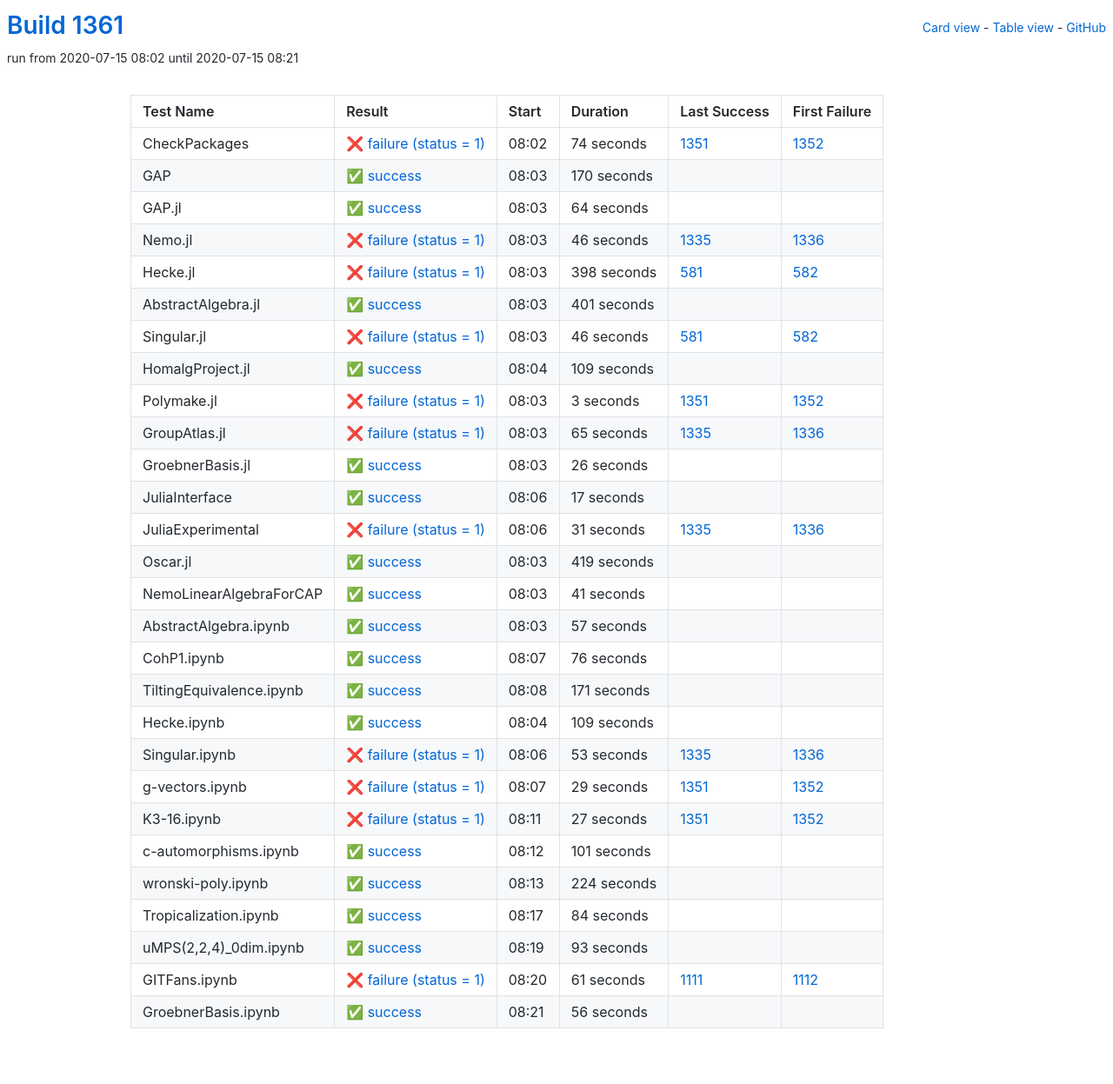
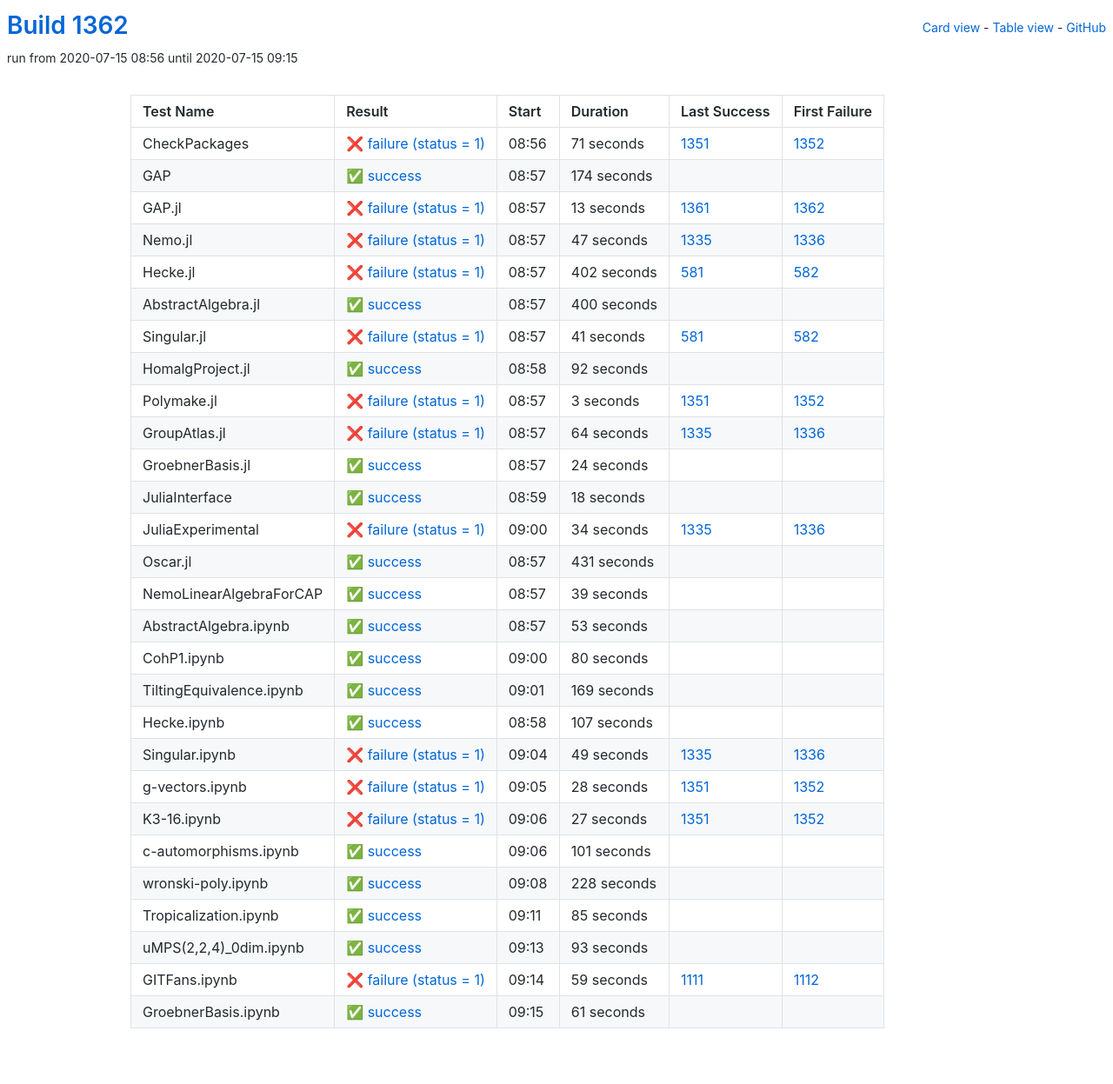
Before and after one commit to oscar-system/oscar-ci-status-1.4, a Jekyll site: the page built from table.html, in a window 1280 px wide. Shown: the whole page at 87% size. Built offline with Jekyll 4.4.1, drawn with Linux system fonts in a browser that asks for light colours.

Commit message:
Build #1362

```diff
--- a/_data/ci.yml
+++ b/_data/ci.yml
@@ -1,6 +1,6 @@
 ---
-build: 1361
-build_url: https://oscarci.mathematik.uni-kl.de/job/oscar-julia-1.4/1361/
+build: 1362
+build_url: https://oscarci.mathematik.uni-kl.de/job/oscar-julia-1.4/1362/
 job: oscar-julia-1.4
 organization: oscar-system
 repo: oscar-ci-status-1.4
@@ -8,104 +8,104 @@ repourl: https://github.com/oscar-system/oscar-ci-status-1.4
 tests:
 - name: CheckPackages
   id: checkpackages
-  log: https://oscarci.mathematik.uni-kl.de/job/oscar-julia-1.4/1361/artifact/logs/build-1361/CheckPackages.log
-  start: 2020-07-15 08:02
+  log: https://oscarci.mathematik.uni-kl.de/job/oscar-julia-1.4/1362/artifact/logs/build-1362/CheckPackages.log
+  start: 2020-07-15 08:56
   success: false
   exitcode: 1
   status: failure
-  duration: 74
+  duration: 71
   last_success: 1351
   last_success_url: https://oscarci.mathematik.uni-kl.de/job/oscar-julia-1.4/1351/
   first_failure: 1352
   first_failure_url: https://oscarci.mathematik.uni-kl.de/job/oscar-julia-1.4/1352/
 - name: GAP
   id: gap
-  log: https://oscarci.mathematik.uni-kl.de/job/oscar-julia-1.4/1361/artifact/logs/build-1361/GAP.log
-  start: 2020-07-15 08:03
+  log: https://oscarci.mathematik.uni-kl.de/job/oscar-julia-1.4/1362/artifact/logs/build-1362/GAP.log
+  start: 2020-07-15 08:57
   success: true
   exitcode: 0
   status: success
-  duration: 170
+  duration: 174
   last_success: false
   last_success_url:
   first_failure: false
   first_failure_url:
 - name: GAP.jl
   id: gap-jl
-  log: https://oscarci.mathematik.uni-kl.de/job/oscar-julia-1.4/1361/artifact/logs/build-1361/GAP.jl.log
-  start: 2020-07-15 08:03
-  success: true
-  exitcode: 0
-  status: success
-  duration: 64
-  last_success: false
-  last_success_url:
-  first_failure: false
-  first_failure_url:
-- name: Nemo.jl
-  id: nemo-jl
-  log: https://oscarci.mathematik.uni-kl.de/job/oscar-julia-1.4/1361/artifact/logs/build-1361/Nemo.jl.log
-  start: 2020-07-15 08:03
+  log: https://oscarci.mathematik.uni-kl.de/job/oscar-julia-1.4/1362/artifact/logs/build-1362/GAP.jl.log
+  start: 2020-07-15 08:57
   success: false
   exitcode: 1
   status: failure
-  duration: 46
+  duration: 13
+  last_success: 1361
+  last_success_url: https://oscarci.mathematik.uni-kl.de/job/oscar-julia-1.4/1361/
+  first_failure: 1362
+  first_failure_url: https://oscarci.mathematik.uni-kl.de/job/oscar-julia-1.4/1362/
+- name: Nemo.jl
+  id: nemo-jl
+  log: https://oscarci.mathematik.uni-kl.de/job/oscar-julia-1.4/1362/artifact/logs/build-1362/Nemo.jl.log
+  start: 2020-07-15 08:57
+  success: false
+  exitcode: 1
+  status: failure
+  duration: 47
   last_success: 1335
   last_success_url: https://oscarci.mathematik.uni-kl.de/job/oscar-julia-1.4/1335/
   first_failure: 1336
   first_failure_url: https://oscarci.mathematik.uni-kl.de/job/oscar-julia-1.4/1336/
 - name: Hecke.jl
   id: hecke-jl
-  log: https://oscarci.mathematik.uni-kl.de/job/oscar-julia-1.4/1361/artifact/logs/build-1361/Hecke.jl.log
-  start: 2020-07-15 08:03
+  log: https://oscarci.mathematik.uni-kl.de/job/oscar-julia-1.4/1362/artifact/logs/build-1362/Hecke.jl.log
+  start: 2020-07-15 08:57
   success: false
   exitcode: 1
   status: failure
-  duration: 398
+  duration: 402
   last_success: 581
   last_success_url: https://oscarci.mathematik.uni-kl.de/job/oscar-julia-1.4/581/
   first_failure: 582
   first_failure_url: https://oscarci.mathematik.uni-kl.de/job/oscar-julia-1.4/582/
 - name: AbstractAlgebra.jl
   id: abstractalgebra-jl
-  log: https://oscarci.mathematik.uni-kl.de/job/oscar-julia-1.4/1361/artifact/logs/build-1361/AbstractAlgebra.jl.log
-  start: 2020-07-15 08:03
+  log: https://oscarci.mathematik.uni-kl.de/job/oscar-julia-1.4/1362/artifact/logs/build-1362/AbstractAlgebra.jl.log
+  start: 2020-07-15 08:57
   success: true
   exitcode: 0
   status: success
-  duration: 401
+  duration: 400
   last_success: false
   last_success_url:
   first_failure: false
   first_failure_url:
 - name: Singular.jl
   id: singular-jl
-  log: https://oscarci.mathematik.uni-kl.de/job/oscar-julia-1.4/1361/artifact/logs/build-1361/Singular.jl.log
-  start: 2020-07-15 08:03
+  log: https://oscarci.mathematik.uni-kl.de/job/oscar-julia-1.4/1362/artifact/logs/build-1362/Singular.jl.log
+  start: 2020-07-15 08:57
   success: false
   exitcode: 1
   status: failure
-  duration: 46
+  duration: 41
   last_success: 581
   last_success_url: https://oscarci.mathematik.uni-kl.de/job/oscar-julia-1.4/581/
   first_failure: 582
   first_failure_url: https://oscarci.mathematik.uni-kl.de/job/oscar-julia-1.4/582/
 - name: HomalgProject.jl
   id: homalgproject-jl
-  log: https://oscarci.mathematik.uni-kl.de/job/oscar-julia-1.4/1361/artifact/logs/build-1361/HomalgProject.jl.log
-  start: 2020-07-15 08:04
+  log: https://oscarci.mathematik.uni-kl.de/job/oscar-julia-1.4/1362/artifact/logs/build-1362/HomalgProject.jl.log
+  start: 2020-07-15 08:58
   success: true
   exitcode: 0
   status: success
-  duration: 109
+  duration: 92
   last_success: false
   last_success_url:
   first_failure: false
   first_failure_url:
 - name: Polymake.jl
   id: polymake-jl
-  log: https://oscarci.mathematik.uni-kl.de/job/oscar-julia-1.4/1361/artifact/logs/build-1361/Polymake.jl.log
-  start: 2020-07-15 08:03
+  log: https://oscarci.mathematik.uni-kl.de/job/oscar-julia-1.4/1362/artifact/logs/build-1362/Polymake.jl.log
+  start: 2020-07-15 08:57
   success: false
   exitcode: 1
   status: failure
@@ -116,152 +116,152 @@ tests:
   first_failure_url: https://oscarci.mathematik.uni-kl.de/job/oscar-julia-1.4/1352/
 - name: GroupAtlas.jl
   id: groupatlas-jl
-  log: https://oscarci.mathematik.uni-kl.de/job/oscar-julia-1.4/1361/artifact/logs/build-1361/GroupAtlas.jl.log
-  start: 2020-07-15 08:03
+  log: https://oscarci.mathematik.uni-kl.de/job/oscar-julia-1.4/1362/artifact/logs/build-1362/GroupAtlas.jl.log
+  start: 2020-07-15 08:57
   success: false
   exitcode: 1
   status: failure
-  duration: 65
+  duration: 64
   last_success: 1335
   last_success_url: https://oscarci.mathematik.uni-kl.de/job/oscar-julia-1.4/1335/
   first_failure: 1336
   first_failure_url: https://oscarci.mathematik.uni-kl.de/job/oscar-julia-1.4/1336/
 - name: GroebnerBasis.jl
   id: groebnerbasis-jl
-  log: https://oscarci.mathematik.uni-kl.de/job/oscar-julia-1.4/1361/artifact/logs/build-1361/GroebnerBasis.jl.log
-  start: 2020-07-15 08:03
+  log: https://oscarci.mathematik.uni-kl.de/job/oscar-julia-1.4/1362/artifact/logs/build-1362/GroebnerBasis.jl.log
+  start: 2020-07-15 08:57
   success: true
   exitcode: 0
   status: success
-  duration: 26
+  duration: 24
   last_success: false
   last_success_url:
   first_failure: false
   first_failure_url:
 - name: JuliaInterface
   id: juliainterface
-  log: https://oscarci.mathematik.uni-kl.de/job/oscar-julia-1.4/1361/artifact/logs/build-1361/JuliaInterface.log
-  start: 2020-07-15 08:06
+  log: https://oscarci.mathematik.uni-kl.de/job/oscar-julia-1.4/1362/artifact/logs/build-1362/JuliaInterface.log
+  start: 2020-07-15 08:59
   success: true
   exitcode: 0
   status: success
-  duration: 17
+  duration: 18
   last_success: false
   last_success_url:
   first_failure: false
   first_failure_url:
 - name: JuliaExperimental
   id: juliaexperimental
-  log: https://oscarci.mathematik.uni-kl.de/job/oscar-julia-1.4/1361/artifact/logs/build-1361/JuliaExperimental.log
-  start: 2020-07-15 08:06
+  log: https://oscarci.mathematik.uni-kl.de/job/oscar-julia-1.4/1362/artifact/logs/build-1362/JuliaExperimental.log
+  start: 2020-07-15 09:00
   success: false
   exitcode: 1
   status: failure
-  duration: 31
+  duration: 34
   last_success: 1335
   last_success_url: https://oscarci.mathematik.uni-kl.de/job/oscar-julia-1.4/1335/
   first_failure: 1336
   first_failure_url: https://oscarci.mathematik.uni-kl.de/job/oscar-julia-1.4/1336/
 - name: Oscar.jl
   id: oscar-jl
-  log: https://oscarci.mathematik.uni-kl.de/job/oscar-julia-1.4/1361/artifact/logs/build-1361/Oscar.jl.log
-  start: 2020-07-15 08:03
+  log: https://oscarci.mathematik.uni-kl.de/job/oscar-julia-1.4/1362/artifact/logs/build-1362/Oscar.jl.log
+  start: 2020-07-15 08:57
   success: true
   exitcode: 0
   status: success
-  duration: 419
+  duration: 431
   last_success: false
   last_success_url:
   first_failure: false
   first_failure_url:
 - name: NemoLinearAlgebraForCAP
   id: nemolinearalgebraforcap
-  log: https://oscarci.mathematik.uni-kl.de/job/oscar-julia-1.4/1361/artifact/logs/build-1361/NemoLinearAlgebraForCAP.log
-  start: 2020-07-15 08:03
+  log: https://oscarci.mathematik.uni-kl.de/job/oscar-julia-1.4/1362/artifact/logs/build-1362/NemoLinearAlgebraForCAP.log
+  start: 2020-07-15 08:57
   success: true
   exitcode: 0
   status: success
-  duration: 41
+  duration: 39
   last_success: false
   last_success_url:
   first_failure: false
   first_failure_url:
 - name: AbstractAlgebra.ipynb
   id: abstractalgebra-ipynb
-  log: https://oscarci.mathematik.uni-kl.de/job/oscar-julia-1.4/1361/artifact/logs/build-1361/AbstractAlgebra.ipynb.log
-  start: 2020-07-15 08:03
+  log: https://oscarci.mathematik.uni-kl.de/job/oscar-julia-1.4/1362/artifact/logs/build-1362/AbstractAlgebra.ipynb.log
+  start: 2020-07-15 08:57
   success: true
   exitcode: 0
   status: success
-  duration: 57
+  duration: 53
   last_success: false
   last_success_url:
   first_failure: false
   first_failure_url:
 - name: CohP1.ipynb
   id: cohp1-ipynb
-  log: https://oscarci.mathematik.uni-kl.de/job/oscar-julia-1.4/1361/artifact/logs/build-1361/CohP1.ipynb.log
-  start: 2020-07-15 08:07
+  log: https://oscarci.mathematik.uni-kl.de/job/oscar-julia-1.4/1362/artifact/logs/build-1362/CohP1.ipynb.log
+  start: 2020-07-15 09:00
   success: true
   exitcode: 0
   status: success
-  duration: 76
+  duration: 80
   last_success: false
   last_success_url:
   first_failure: false
   first_failure_url:
 - name: TiltingEquivalence.ipynb
   id: tiltingequivalence-ipynb
-  log: https://oscarci.mathematik.uni-kl.de/job/oscar-julia-1.4/1361/artifact/logs/build-1361/TiltingEquivalence.ipynb.log
-  start: 2020-07-15 08:08
+  log: https://oscarci.mathematik.uni-kl.de/job/oscar-julia-1.4/1362/artifact/logs/build-1362/TiltingEquivalence.ipynb.log
+  start: 2020-07-15 09:01
   success: true
   exitcode: 0
   status: success
-  duration: 171
+  duration: 169
   last_success: false
   last_success_url:
   first_failure: false
   first_failure_url:
 - name: Hecke.ipynb
   id: hecke-ipynb
-  log: https://oscarci.mathematik.uni-kl.de/job/oscar-julia-1.4/1361/artifact/logs/build-1361/Hecke.ipynb.log
-  start: 2020-07-15 08:04
+  log: https://oscarci.mathematik.uni-kl.de/job/oscar-julia-1.4/1362/artifact/logs/build-1362/Hecke.ipynb.log
+  start: 2020-07-15 08:58
   success: true
   exitcode: 0
   status: success
-  duration: 109
+  duration: 107
   last_success: false
   last_success_url:
   first_failure: false
   first_failure_url:
 - name: Singular.ipynb
   id: singular-ipynb
-  log: https://oscarci.mathematik.uni-kl.de/job/oscar-julia-1.4/1361/artifact/logs/build-1361/Singular.ipynb.log
-  start: 2020-07-15 08:06
+  log: https://oscarci.mathematik.uni-kl.de/job/oscar-julia-1.4/1362/artifact/logs/build-1362/Singular.ipynb.log
+  start: 2020-07-15 09:04
   success: false
   exitcode: 1
   status: failure
-  duration: 53
+  duration: 49
   last_success: 1335
   last_success_url: https://oscarci.mathematik.uni-kl.de/job/oscar-julia-1.4/1335/
   first_failure: 1336
   first_failure_url: https://oscarci.mathematik.uni-kl.de/job/oscar-julia-1.4/1336/
 - name: g-vectors.ipynb
   id: g-vectors-ipynb
-  log: https://oscarci.mathematik.uni-kl.de/job/oscar-julia-1.4/1361/artifact/logs/build-1361/g-vectors.ipynb.log
-  start: 2020-07-15 08:07
+  log: https://oscarci.mathematik.uni-kl.de/job/oscar-julia-1.4/1362/artifact/logs/build-1362/g-vectors.ipynb.log
+  start: 2020-07-15 09:05
   success: false
   exitcode: 1
   status: failure
-  duration: 29
+  duration: 28
   last_success: 1351
   last_success_url: https://oscarci.mathematik.uni-kl.de/job/oscar-julia-1.4/1351/
   first_failure: 1352
   first_failure_url: https://oscarci.mathematik.uni-kl.de/job/oscar-julia-1.4/1352/
 - name: K3-16.ipynb
   id: k3-16-ipynb
-  log: https://oscarci.mathematik.uni-kl.de/job/oscar-julia-1.4/1361/artifact/logs/build-1361/K3-16.ipynb.log
-  start: 2020-07-15 08:11
+  log: https://oscarci.mathematik.uni-kl.de/job/oscar-julia-1.4/1362/artifact/logs/build-1362/K3-16.ipynb.log
+  start: 2020-07-15 09:06
   success: false
   exitcode: 1
   status: failure
@@ -272,8 +272,8 @@ tests:
   first_failure_url: https://oscarci.mathematik.uni-kl.de/job/oscar-julia-1.4/1352/
 - name: c-automorphisms.ipynb
   id: c-automorphisms-ipynb
-  log: https://oscarci.mathematik.uni-kl.de/job/oscar-julia-1.4/1361/artifact/logs/build-1361/c-automorphisms.ipynb.log
-  start: 2020-07-15 08:12
+  log: https://oscarci.mathematik.uni-kl.de/job/oscar-julia-1.4/1362/artifact/logs/build-1362/c-automorphisms.ipynb.log
+  start: 2020-07-15 09:06
   success: true
   exitcode: 0
   status: success
@@ -284,32 +284,32 @@ tests:
   first_failure_url:
 - name: wronski-poly.ipynb
   id: wronski-poly-ipynb
-  log: https://oscarci.mathematik.uni-kl.de/job/oscar-julia-1.4/1361/artifact/logs/build-1361/wronski-poly.ipynb.log
-  start: 2020-07-15 08:13
+  log: https://oscarci.mathematik.uni-kl.de/job/oscar-julia-1.4/1362/artifact/logs/build-1362/wronski-poly.ipynb.log
+  start: 2020-07-15 09:08
   success: true
   exitcode: 0
   status: success
-  duration: 224
+  duration: 228
   last_success: false
   last_success_url:
   first_failure: false
   first_failure_url:
 - name: Tropicalization.ipynb
   id: tropicalization-ipynb
-  log: https://oscarci.mathematik.uni-kl.de/job/oscar-julia-1.4/1361/artifact/logs/build-1361/Tropicalization.ipynb.log
-  start: 2020-07-15 08:17
+  log: https://oscarci.mathematik.uni-kl.de/job/oscar-julia-1.4/1362/artifact/logs/build-1362/Tropicalization.ipynb.log
+  start: 2020-07-15 09:11
   success: true
   exitcode: 0
   status: success
-  duration: 84
+  duration: 85
   last_success: false
   last_success_url:
   first_failure: false
   first_failure_url:
 - name: uMPS(2,2,4)_0dim.ipynb
   id: umps-2-2-4-0dim-ipynb
-  log: https://oscarci.mathematik.uni-kl.de/job/oscar-julia-1.4/1361/artifact/logs/build-1361/uMPS-2-2-4-_0dim.ipynb.log
-  start: 2020-07-15 08:19
+  log: https://oscarci.mathematik.uni-kl.de/job/oscar-julia-1.4/1362/artifact/logs/build-1362/uMPS-2-2-4-_0dim.ipynb.log
+  start: 2020-07-15 09:13
   success: true
   exitcode: 0
   status: success
@@ -320,24 +320,24 @@ tests:
   first_failure_url:
 - name: GITFans.ipynb
   id: gitfans-ipynb
-  log: https://oscarci.mathematik.uni-kl.de/job/oscar-julia-1.4/1361/artifact/logs/build-1361/GITFans.ipynb.log
-  start: 2020-07-15 08:20
+  log: https://oscarci.mathematik.uni-kl.de/job/oscar-julia-1.4/1362/artifact/logs/build-1362/GITFans.ipynb.log
+  start: 2020-07-15 09:14
   success: false
   exitcode: 1
   status: failure
-  duration: 61
+  duration: 59
   last_success: 1111
   last_success_url: https://oscarci.mathematik.uni-kl.de/job/oscar-julia-1.4/1111/
   first_failure: 1112
   first_failure_url: https://oscarci.mathematik.uni-kl.de/job/oscar-julia-1.4/1112/
 - name: GroebnerBasis.ipynb
   id: groebnerbasis-ipynb
-  log: https://oscarci.mathematik.uni-kl.de/job/oscar-julia-1.4/1361/artifact/logs/build-1361/GroebnerBasis.ipynb.log
-  start: 2020-07-15 08:21
+  log: https://oscarci.mathematik.uni-kl.de/job/oscar-julia-1.4/1362/artifact/logs/build-1362/GroebnerBasis.ipynb.log
+  start: 2020-07-15 09:15
   success: true
   exitcode: 0
   status: success
-  duration: 56
+  duration: 61
   last_success: false
   last_success_url:
   first_failure: false
```
Also changed, not shown: README.md.
